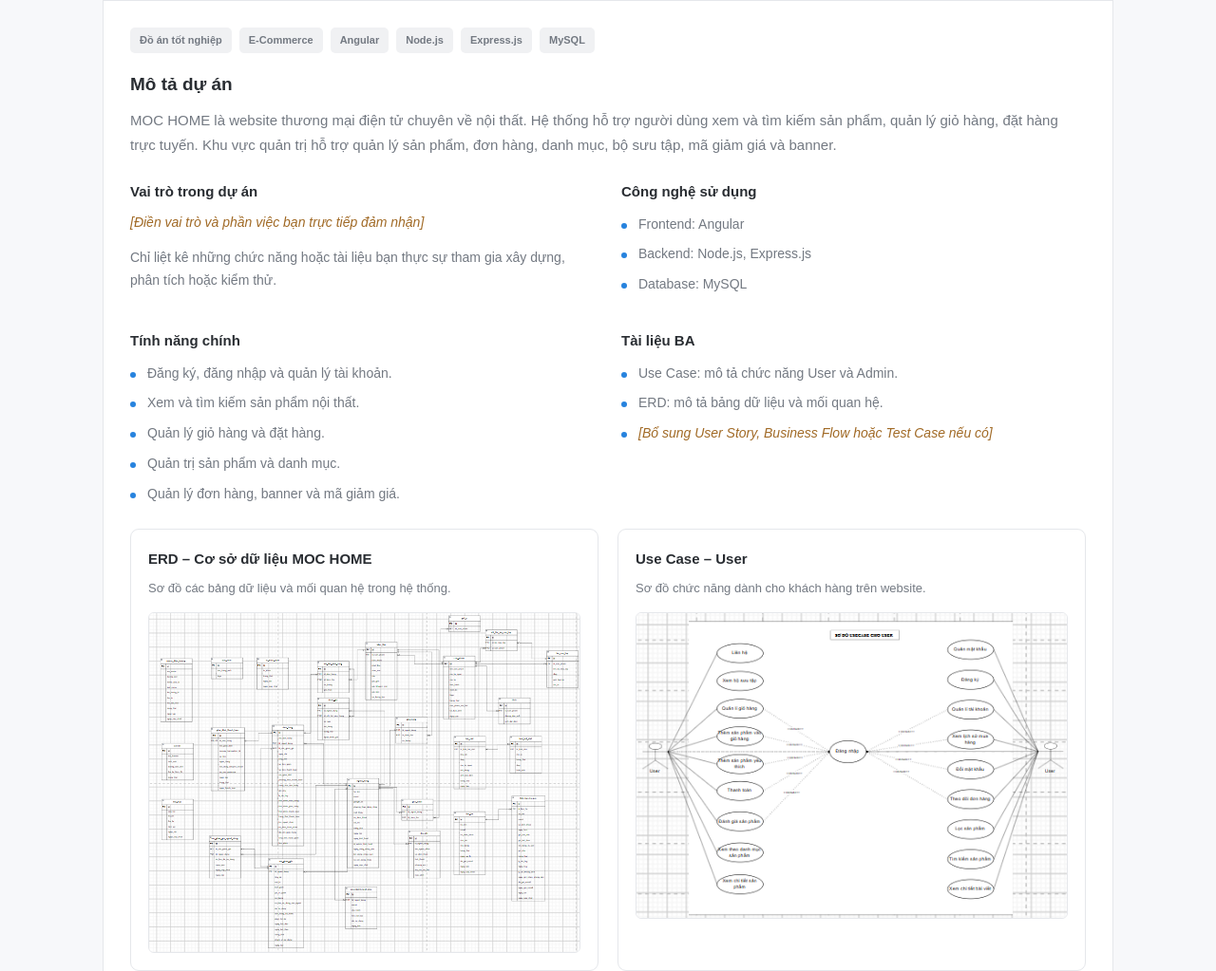
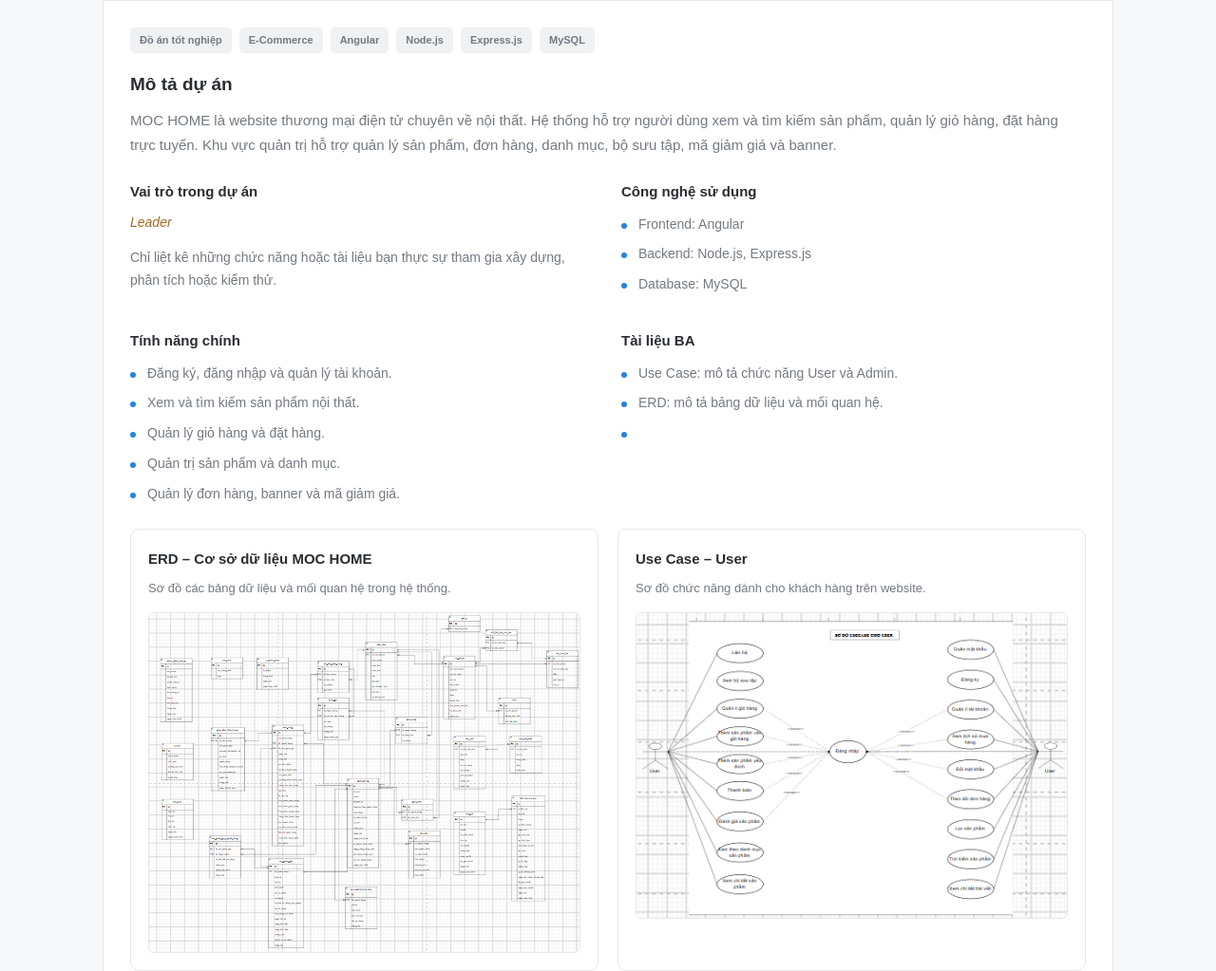
Before and after one commit to hannn918/portfolio-ba, a plain HTML site: page index.html in a window 1280 px wide. Shown: the part 2617-3640 px from the top of the page at 95% size. Drawn offline with Linux system fonts and the light colour scheme.

Commit message:
Update index.html

```diff
--- a/index.html
+++ b/index.html
@@ -919,7 +919,7 @@
             <div class="info-block">
               <h4>Vai trò trong dự án</h4>
               <p class="placeholder">
-                [Điền vai trò và phần việc bạn trực tiếp đảm nhận]
+                Leader
               </p>
               <p>
                 Chỉ liệt kê những chức năng hoặc tài liệu bạn thực sự
@@ -957,9 +957,6 @@
                 <li>Use Case: mô tả chức năng User và Admin.</li>
                 <li>ERD: mô tả bảng dữ liệu và mối quan hệ.</li>
                 <li>
-                  <span class="placeholder">
-                    [Bổ sung User Story, Business Flow hoặc Test Case nếu có]
-                  </span>
                 </li>
               </ul>
             </div>
```
